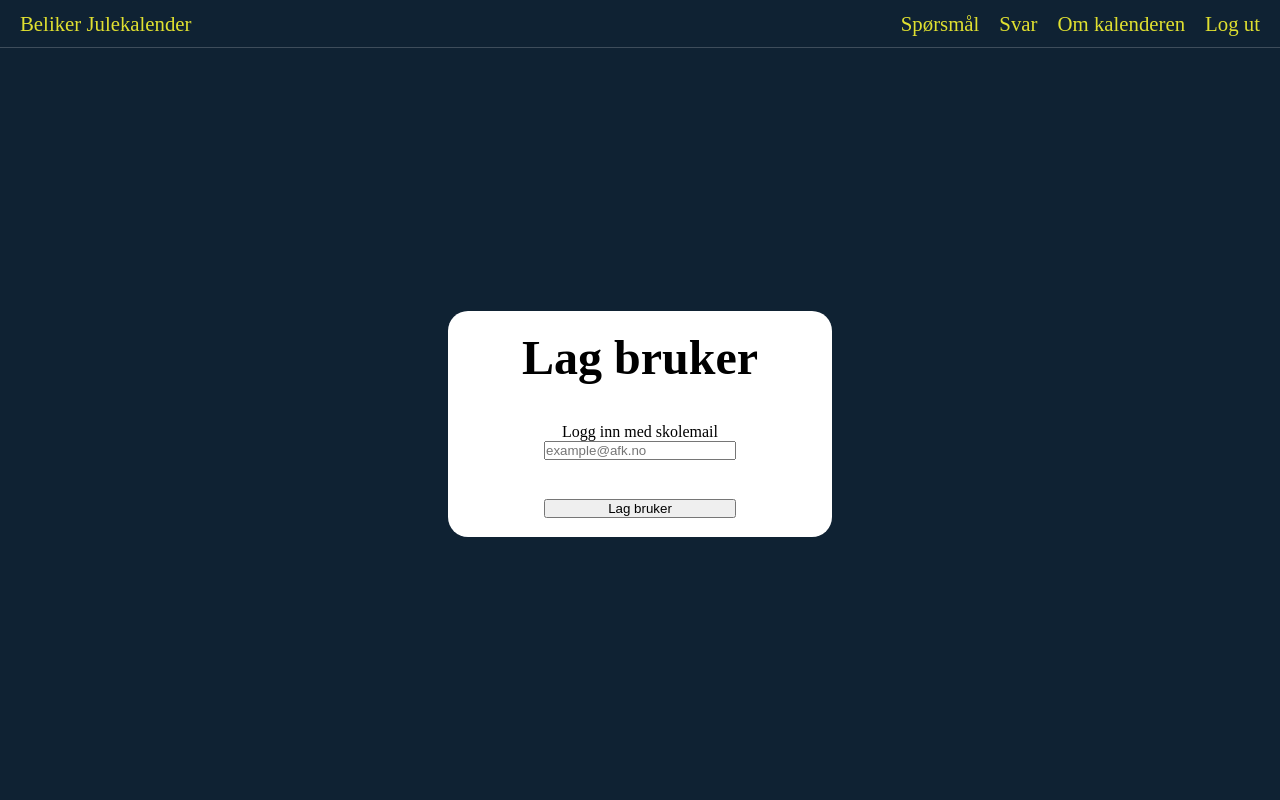
After one commit to LohnyVal/Julekalender, a Node server app: page /registerUser in a window 1280 px wide. The commit adds this page. Run offline with Node 20, Linux system fonts and the light colour scheme; some libraries are stand-ins or nearby versions.

Commit message:
Added login and login criteria

```diff
--- a/app.js
+++ b/app.js
@@ -1,6 +1,10 @@
 const express = require("express");
 const mongoose = require("mongoose");
+const jwt = require("jsonwebtoken")
+const cookieParser = require("cookie-parser");
 require("dotenv").config();
+
+const User = require("./models/User")
 
 const mongodb = mongoose.connect(process.env.MONGODB)
 
@@ -11,7 +15,7 @@ const app = express();
 app.set("view engine", "ejs");
 app.use(express.urlencoded({extended: true}));
 app.use(express.static("public"));
-
+app.use(cookieParser());
 
 app.get("/", (req, res) => {
     const calendar_array = Array.from({length: 24}, (_, i) => i + 1);
@@ -19,13 +23,59 @@ app.get("/", (req, res) => {
 })
 
 app.get("/calendar/:id", (req, res) =>{
-    const id = Number(req.params.id)
-    if(!Number.isInteger(id) || id < 1 || id > 24){
-        res.status(404).send(("Denne luken finnes ikke! Det finnes bare luker fra 1 til 24"))
+
+    const token = req.cookies.token;
+    if(!token){
+        return res.redirect("/registerUser");
     }
 
-    res.render("calendar", {id})
+    jwt.verify(token, process.env.SECRET_JWT, (err, payload) =>{
+        if(err){
+            return res.redirect("/registerUser")
+        }
+        const id = Number(req.params.id)
+        if(!Number.isInteger(id) || id < 1 || id > 24){
+            res.status(404).send(("Denne luken finnes ikke! Det finnes bare luker fra 1 til 24"))
+        }
+
+        res.render("calendar", {id, username: payload.username})
+    });
 })
 
 
+app.get("/registerUser", (req, res) =>{
+    res.render("registerUser");
+})
+
+
+app.post("/registerUser", async (req, res) =>{
+    const {email} = req.body;
+
+    if(!email || !email.includes("@afk")){
+        return res.status(400).send("Du kan ikke skrive en mail uten @afk! Prøv igjen!")
+    }
+
+    const get_username_by_email = email.trim().toLowerCase();
+    const username = get_username_by_email.split("@")[0];
+
+    const user = await User.findOneAndUpdate(
+        {email: get_username_by_email},
+        {$setOnInsert: {username}},
+        {upsert: true, new: true}
+    )
+
+
+    const token = jwt.sign(
+        {id: user._id, username: user.username}, process.env.SECRET_JWT,
+        {expiresIn: "30d"}
+    )
+
+    res.cookie("token", token, {
+        maxAge: 30 * 24 * 60 * 60 * 1000
+    })
+
+
+    res.redirect("/")
+})
+
 app.listen(process.env.PORT);
--- a/package.json
+++ b/package.json
@@ -1,5 +1,6 @@
 {
   "dependencies": {
+    "cookie-parser": "^1.4.7",
     "dotenv": "^18.0.10",
     "ejs": "^7.0.2",
     "express": "^5.3.0",
--- a/public/css/main.css
+++ b/public/css/main.css
@@ -1,6 +1,7 @@
 @import url("/css/nav.css");
 @import url("/css/variables.css");
 @import url("/css/admin.css");
+@import url("/css/registerUser.css");
 
 *{
     padding: 0;
--- /dev/null
+++ b/public/css/registerUser.css
@@ -0,0 +1,40 @@
+.register-main{
+    height: 94%;
+    width: 100%;
+    display: flex;
+    align-items: center;
+    justify-content: center;
+
+}
+
+.register-wrapper{
+    background-color: white;
+    width: 30%;
+    height: 30%;
+    border-radius: 20px;
+    text-align: center;
+}
+
+.register-form{
+    height: 100%;
+    width: 100%;
+    flex-direction: column;
+    display: flex;
+    justify-content: space-around;
+    align-items: center;
+
+}
+
+.register-form h1{
+    font-size: 3rem;
+}
+
+.register-form div{
+    display: flex;
+    flex-direction: column;
+    width: 50%;
+}
+
+.register-form button{
+    width: 50%;
+}
--- a/views/index.ejs
+++ b/views/index.ejs
@@ -9,7 +9,7 @@
         </div>
         <div class="daysContainer">
             <% calendar_array.forEach(nr => { %>
-                <a target="_blank" href="/calendar/<%= nr %>">
+                <a href="/calendar/<%= nr %>">
                 <div class="days"><%= nr %></div>
                 </a>
             <% }) %>
--- a/views/partials/nav.ejs
+++ b/views/partials/nav.ejs
@@ -1,6 +1,6 @@
 <nav>
     <ul class="nav-left">
-        <li><a href="">Beliker Julekalender</a></li>
+        <li><a href="/">Beliker Julekalender</a></li>
     </ul>
     <ul class="nav-right">
         <li><a href="">Spørsmål</a></li>
--- /dev/null
+++ b/views/registerUser.ejs
@@ -0,0 +1,16 @@
+<%- include('partials/head') %>
+<body>
+    <%- include('partials/nav') %>
+    <main class="register-main">
+        <div class="register-wrapper">
+            <form action="" method="post" class="register-form">
+                <h1>Lag bruker</h1>
+                <div>
+                    <label for="">Logg inn med skolemail</label>
+                    <input type="email" name="email" id="email" placeholder="example@afk.no">
+                </div>
+                <button>Lag bruker</button>
+            </form>
+        </div>
+    </main>
+</body>
```
Also changed, not shown: models/User.js (added, +21 -0 lines), public/fonts/OpenSans-Italic-VariableFont_wdth,wght.ttf (added), 1 other file.
